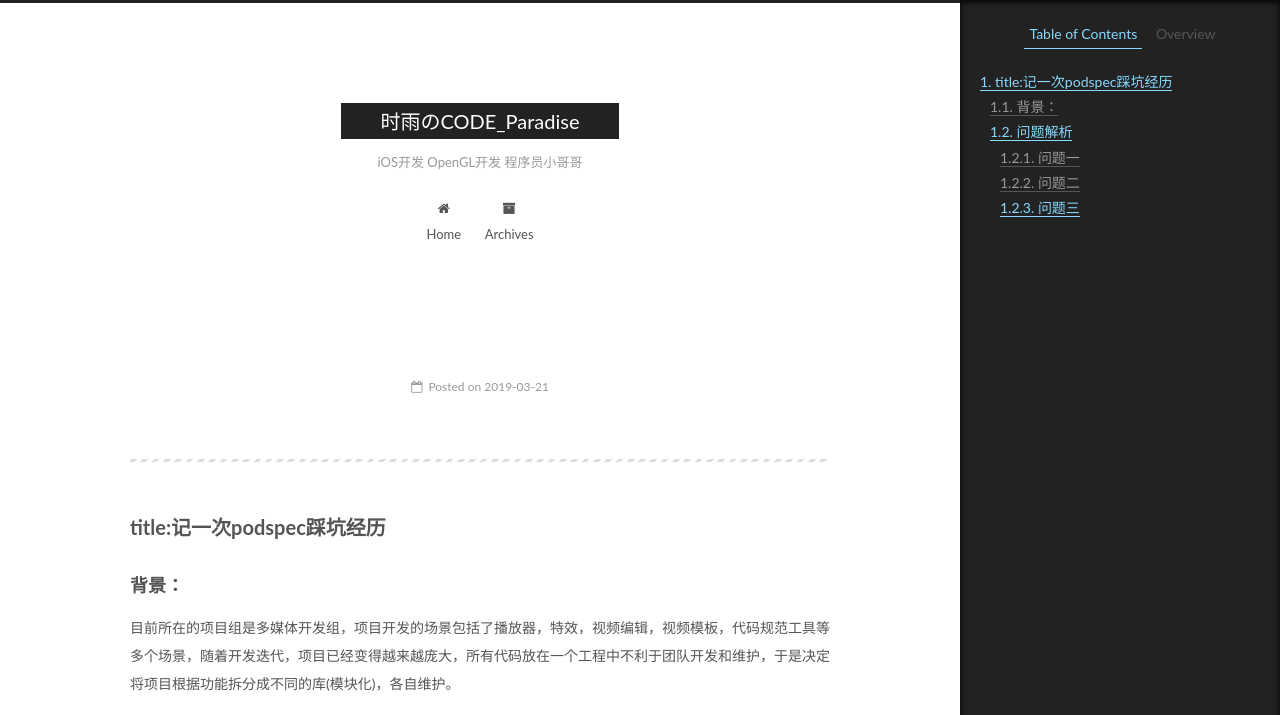
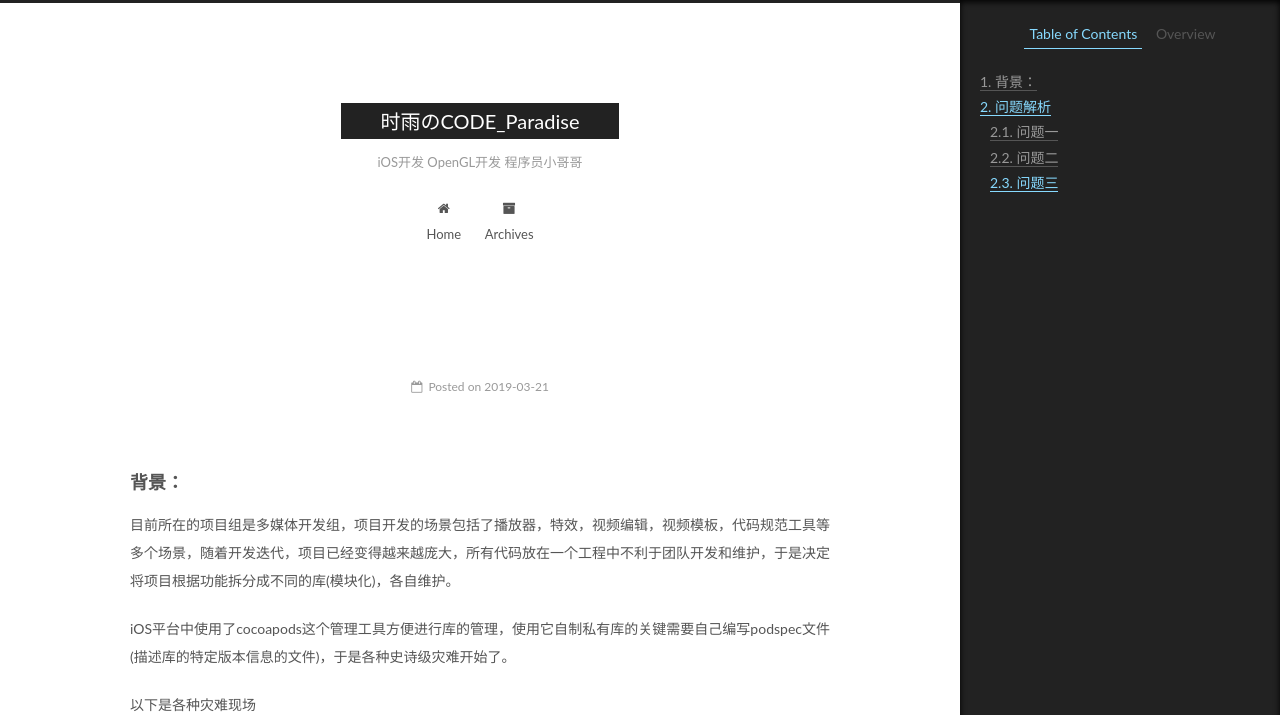
Before and after one commit to YuHan-L/YuHan-L.github.io, a plain HTML site: page 2019/03/21/记一次podspec采坑经历/index.html in a window 1280 px wide. Shown: the top 715 px of the page. Drawn offline with Linux system fonts and the light colour scheme.

Commit message:
Site updated: 2019-03-23 14:22:34

```diff
--- a/2019/03/21/记一次podspec采坑经历/index.html
+++ b/2019/03/21/记一次podspec采坑经历/index.html
@@ -79,12 +79,12 @@
 
 
 
-<meta name="description" content="title:记一次podspec踩坑经历背景：目前所在的项目组是多媒体开发组，项目开发的场景包括了播放器，特效，视频编辑，视频模板，代码规范工具等多个场景，随着开发迭代，项目已经变得越来越庞大，所有代码放在一个工程中不利于团队开发和维护，于是决定将项目根据功能拆分成不同的库(模块化)，各自维护。 iOS平台中使用了cocoapods这个管理工具方便进行库的管理，使用它自制私有库的关键需要自己编写">
+<meta name="description" content="背景：目前所在的项目组是多媒体开发组，项目开发的场景包括了播放器，特效，视频编辑，视频模板，代码规范工具等多个场景，随着开发迭代，项目已经变得越来越庞大，所有代码放在一个工程中不利于团队开发和维护，于是决定将项目根据功能拆分成不同的库(模块化)，各自维护。 iOS平台中使用了cocoapods这个管理工具方便进行库的管理，使用它自制私有库的关键需要自己编写podspec文件(描述库的特定版本信息的">
 <meta property="og:type" content="article">
 <meta property="og:title" content="时雨のCODE_Paradise">
 <meta property="og:url" content="http://yoursite.com/2019/03/21/记一次podspec采坑经历/index.html">
 <meta property="og:site_name" content="时雨のCODE_Paradise">
-<meta property="og:description" content="title:记一次podspec踩坑经历背景：目前所在的项目组是多媒体开发组，项目开发的场景包括了播放器，特效，视频编辑，视频模板，代码规范工具等多个场景，随着开发迭代，项目已经变得越来越庞大，所有代码放在一个工程中不利于团队开发和维护，于是决定将项目根据功能拆分成不同的库(模块化)，各自维护。 iOS平台中使用了cocoapods这个管理工具方便进行库的管理，使用它自制私有库的关键需要自己编写">
+<meta property="og:description" content="背景：目前所在的项目组是多媒体开发组，项目开发的场景包括了播放器，特效，视频编辑，视频模板，代码规范工具等多个场景，随着开发迭代，项目已经变得越来越庞大，所有代码放在一个工程中不利于团队开发和维护，于是决定将项目根据功能拆分成不同的库(模块化)，各自维护。 iOS平台中使用了cocoapods这个管理工具方便进行库的管理，使用它自制私有库的关键需要自己编写podspec文件(描述库的特定版本信息的">
 <meta property="og:locale" content="default">
 <meta property="og:image" content="https://ws3.sinaimg.cn/large/006tKfTcgy1g1anlzllspj327w0j4qna.jpg">
 <meta property="og:image" content="https://ws3.sinaimg.cn/large/006tKfTcgy1g1ap2g0zoej31f80l0gs6.jpg">
@@ -102,10 +102,10 @@
 <meta property="og:image" content="https://ws3.sinaimg.cn/large/006tKfTcgy1g1apeedur2j327i0kkgur.jpg">
 <meta property="og:image" content="https://ws4.sinaimg.cn/large/006tKfTcgy1g1bdxad5kgj32x60modng.jpg">
 <meta property="og:image" content="https://ws2.sinaimg.cn/large/006tKfTcgy1g1be3roorqj31080h8dhw.jpg">
-<meta property="og:updated_time" content="2019-03-23T06:17:42.050Z">
+<meta property="og:updated_time" content="2019-03-23T06:22:09.213Z">
 <meta name="twitter:card" content="summary">
 <meta name="twitter:title" content="时雨のCODE_Paradise">
-<meta name="twitter:description" content="title:记一次podspec踩坑经历背景：目前所在的项目组是多媒体开发组，项目开发的场景包括了播放器，特效，视频编辑，视频模板，代码规范工具等多个场景，随着开发迭代，项目已经变得越来越庞大，所有代码放在一个工程中不利于团队开发和维护，于是决定将项目根据功能拆分成不同的库(模块化)，各自维护。 iOS平台中使用了cocoapods这个管理工具方便进行库的管理，使用它自制私有库的关键需要自己编写">
+<meta name="twitter:description" content="背景：目前所在的项目组是多媒体开发组，项目开发的场景包括了播放器，特效，视频编辑，视频模板，代码规范工具等多个场景，随着开发迭代，项目已经变得越来越庞大，所有代码放在一个工程中不利于团队开发和维护，于是决定将项目根据功能拆分成不同的库(模块化)，各自维护。 iOS平台中使用了cocoapods这个管理工具方便进行库的管理，使用它自制私有库的关键需要自己编写podspec文件(描述库的特定版本信息的">
 <meta name="twitter:image" content="https://ws3.sinaimg.cn/large/006tKfTcgy1g1anlzllspj327w0j4qna.jpg">
 
 
@@ -316,8 +316,7 @@
 
 
 
-        <hr>
-<h2 id="title-记一次podspec踩坑经历"><a href="#title-记一次podspec踩坑经历" class="headerlink" title="title:记一次podspec踩坑经历"></a>title:记一次podspec踩坑经历</h2><h3 id="背景："><a href="#背景：" class="headerlink" title="背景："></a>背景：</h3><p>目前所在的项目组是多媒体开发组，项目开发的场景包括了播放器，特效，视频编辑，视频模板，代码规范工具等多个场景，随着开发迭代，项目已经变得越来越庞大，所有代码放在一个工程中不利于团队开发和维护，于是决定将项目根据功能拆分成不同的库(模块化)，各自维护。</p>
+        <h3 id="背景："><a href="#背景：" class="headerlink" title="背景："></a>背景：</h3><p>目前所在的项目组是多媒体开发组，项目开发的场景包括了播放器，特效，视频编辑，视频模板，代码规范工具等多个场景，随着开发迭代，项目已经变得越来越庞大，所有代码放在一个工程中不利于团队开发和维护，于是决定将项目根据功能拆分成不同的库(模块化)，各自维护。</p>
 <p>iOS平台中使用了cocoapods这个管理工具方便进行库的管理，使用它自制私有库的关键需要自己编写podspec文件(描述库的特定版本信息的文件)，于是各种史诗级灾难开始了。</p>
 <p>以下是各种灾难现场</p>
 <p><img src="https://ws3.sinaimg.cn/large/006tKfTcgy1g1anlzllspj327w0j4qna.jpg" alt="c++标准库的头文件找不到"></p>
@@ -516,7 +515,7 @@
 
 
 
-              <div class="post-toc-content"><ol class="nav"><li class="nav-item nav-level-2"><a class="nav-link" href="#title-记一次podspec踩坑经历"><span class="nav-number">1.</span> <span class="nav-text">title:记一次podspec踩坑经历</span></a><ol class="nav-child"><li class="nav-item nav-level-3"><a class="nav-link" href="#背景："><span class="nav-number">1.1.</span> <span class="nav-text">背景：</span></a></li><li class="nav-item nav-level-3"><a class="nav-link" href="#问题解析"><span class="nav-number">1.2.</span> <span class="nav-text">问题解析</span></a><ol class="nav-child"><li class="nav-item nav-level-4"><a class="nav-link" href="#问题一"><span class="nav-number">1.2.1.</span> <span class="nav-text">问题一</span></a></li><li class="nav-item nav-level-4"><a class="nav-link" href="#问题二"><span class="nav-number">1.2.2.</span> <span class="nav-text">问题二</span></a></li><li class="nav-item nav-level-4"><a class="nav-link" href="#问题三"><span class="nav-number">1.2.3.</span> <span class="nav-text">问题三</span></a></li></ol></li></ol></li></ol></div>
+              <div class="post-toc-content"><ol class="nav"><li class="nav-item nav-level-3"><a class="nav-link" href="#背景："><span class="nav-number">1.</span> <span class="nav-text">背景：</span></a></li><li class="nav-item nav-level-3"><a class="nav-link" href="#问题解析"><span class="nav-number">2.</span> <span class="nav-text">问题解析</span></a><ol class="nav-child"><li class="nav-item nav-level-4"><a class="nav-link" href="#问题一"><span class="nav-number">2.1.</span> <span class="nav-text">问题一</span></a></li><li class="nav-item nav-level-4"><a class="nav-link" href="#问题二"><span class="nav-number">2.2.</span> <span class="nav-text">问题二</span></a></li><li class="nav-item nav-level-4"><a class="nav-link" href="#问题三"><span class="nav-number">2.3.</span> <span class="nav-text">问题三</span></a></li></ol></li></ol></div>
 
 
           </div>
--- a/css/main.css
+++ b/css/main.css
@@ -1822,7 +1822,7 @@ pre .javascript .function {
   width: 4px;
   height: 4px;
   border-radius: 50%;
-  background: #1fffe5;
+  background: #ff6fb6;
 }
 .links-of-blogroll {
   font-size: 13px;
```
Also changed, not shown: index.html (+1 -2 lines).
